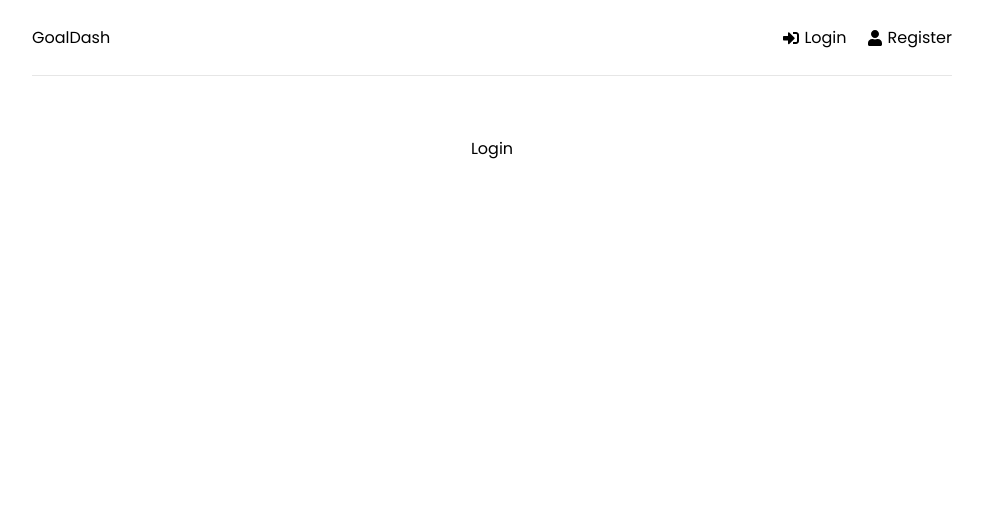
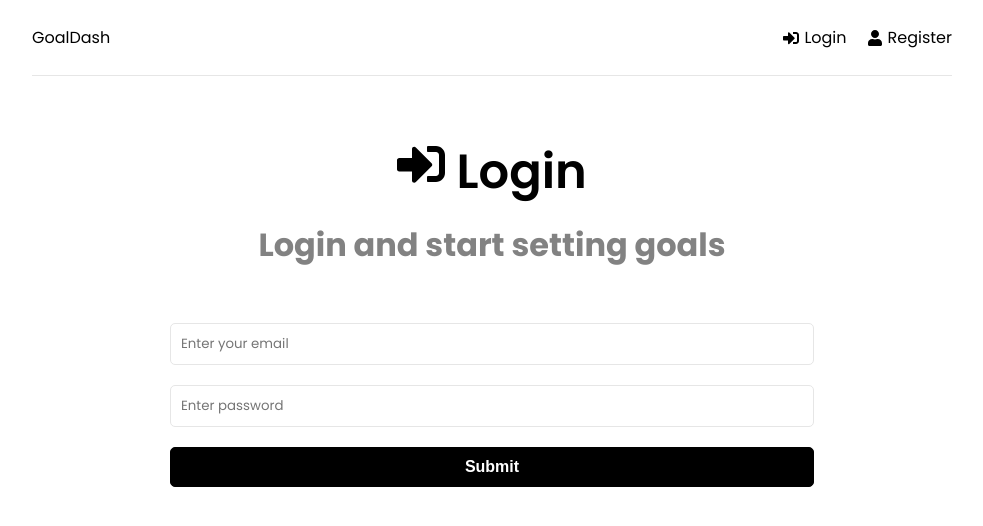
Before and after one commit to noah-delacruz/GoalDash, a React (Create React App) app in the folder frontend/: page /login in a window 1280 px wide. Shown: the top 526 px of the page, without its empty margins (148-1131 px from the left). Built offline with nearby package versions, Linux system fonts and the light colour scheme.

Commit message:
Make forms for login page

```diff
--- a/frontend/src/pages/Login.jsx
+++ b/frontend/src/pages/Login.jsx
@@ -1,9 +1,46 @@
 import React from 'react'
+import { FaSign, FaSignInAlt } from 'react-icons/fa';
 
 export default function Login() {
+    const [formData, setFormData] = React.useState({
+        email: '',
+        password: '',
+    })
+
+    const {email, password} = formData;
+
+    const onChange = (e) => {
+        setFormData((prevState) => ({
+            ...prevState,
+            [e.target.name]: e.target.value,
+        }))
+    }
+
+    const onSubmit = (e) => {
+        e.preventDefault()
+    }
+
     return (
-        <div>
-            Login
-        </div>
+        <>
+            <section className="heading">
+                <h1>
+                    <FaSignInAlt /> Login
+                </h1>
+                <p>Login and start setting goals</p>
+            </section>
+            <section className="form">
+                <form onSubmit={onSubmit}>
+                    <div className="form-group">
+                        <input type='email' className='form-control' id='email' name='email' value={email} placeholder='Enter your email' onChange={onChange}/>
+                    </div>
+                    <div className="form-group">
+                        <input type='password' className='form-control' id='password' name='password' value={password} placeholder='Enter password' onChange={onChange}/>
+                    </div>
+                    <div className="form-group">
+                        <button type='submit' className='btn btn-block'>Submit</button>
+                    </div>
+                </form>
+            </section>
+        </>
     )
 }
```
